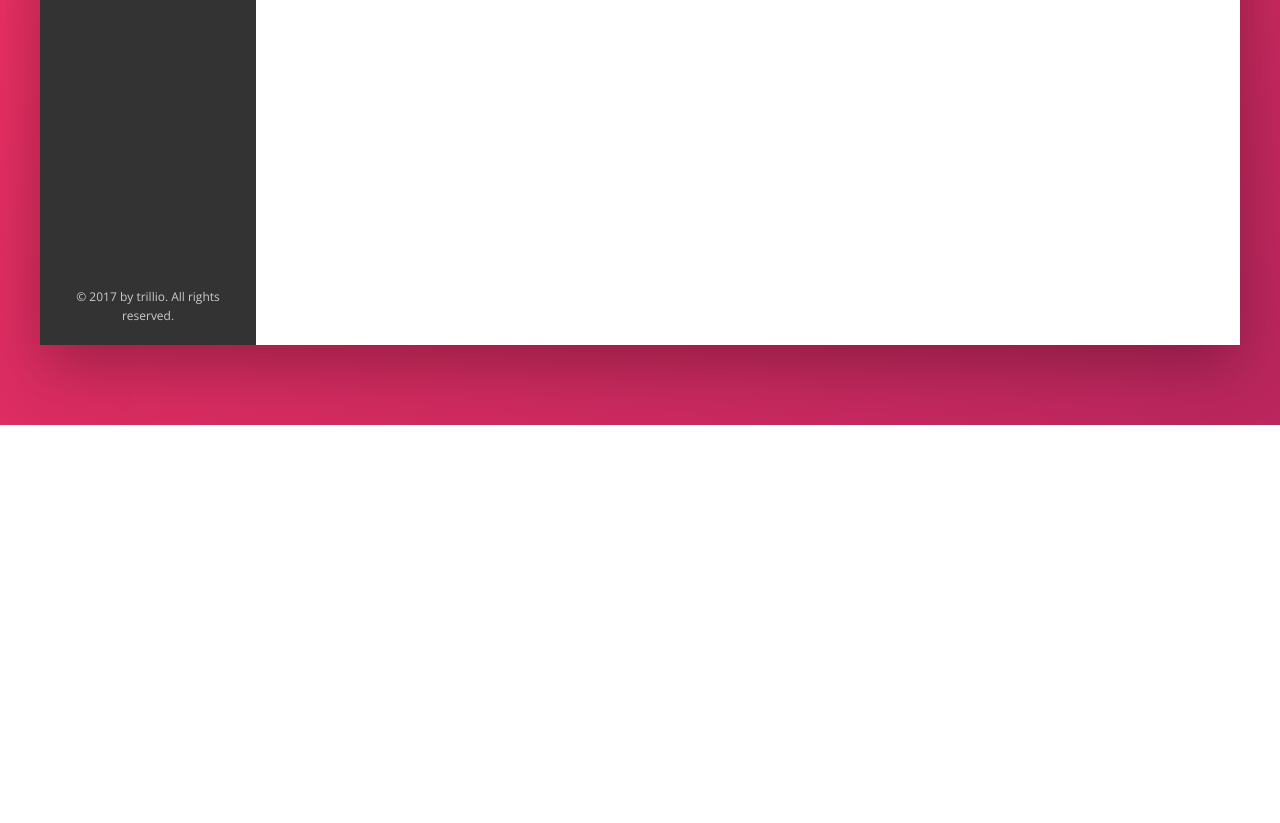
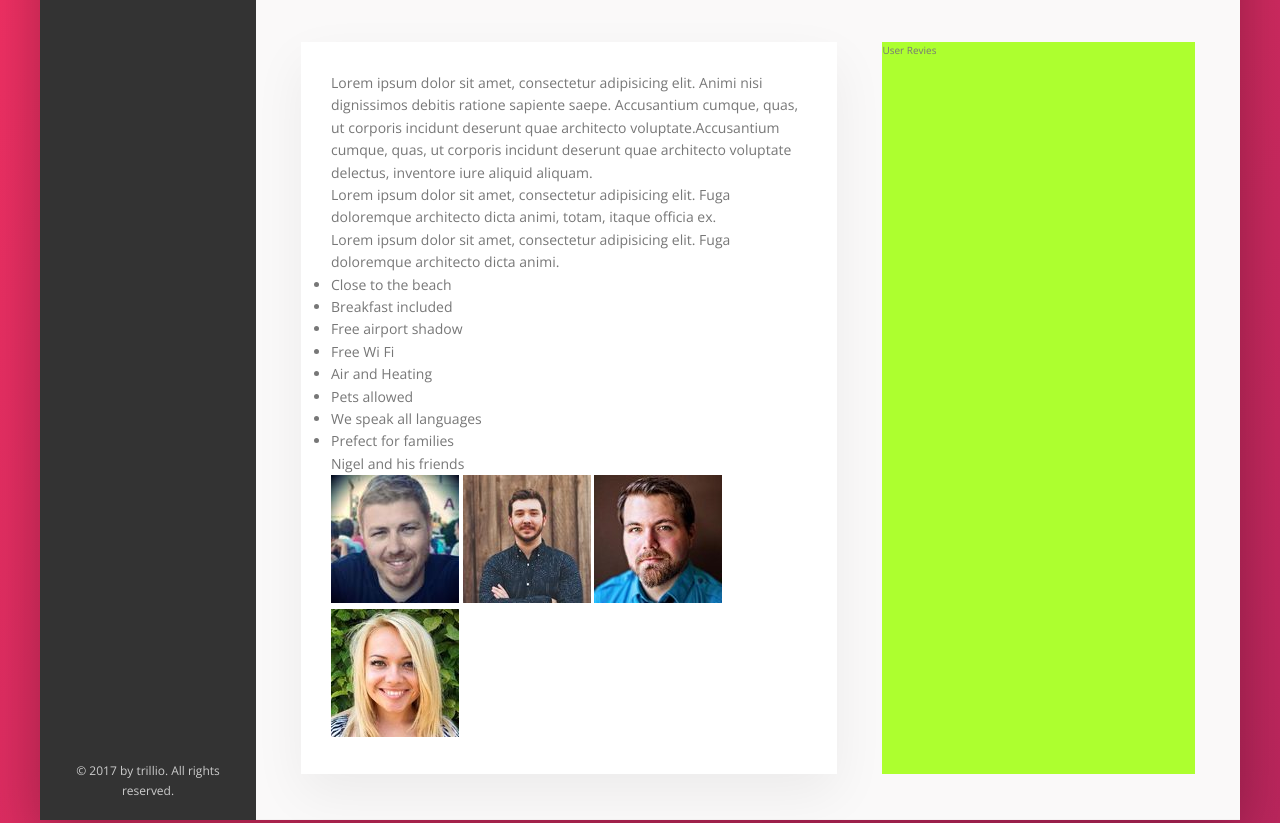
Before and after one commit to ucadena07/Advanced_CSS, a website: page Trillio/index.html in a window 1280 px wide. Shown: the part 605-1428 px from the top of the page. Before the commit the page ends 1030 px from the top, so only its background shows below. Drawn offline with nearby package versions, Linux system fonts and the light colour scheme.

Commit message:
details part 1

```diff
--- a/Trillio/index.html
+++ b/Trillio/index.html
@@ -133,6 +133,59 @@
                         </div>
 
                     </div>
+                    <div class="detail">
+                        <div class="description">
+                            <p class="paragraph">
+                                Lorem ipsum dolor sit amet, consectetur adipisicing elit. Animi nisi dignissimos debitis ratione sapiente saepe. Accusantium cumque, quas, ut corporis incidunt deserunt quae architecto voluptate.Accusantium cumque, quas, ut corporis incidunt deserunt quae architecto voluptate delectus, inventore iure aliquid aliquam.
+                            </p>
+                            <p class="paragraph">
+                                Lorem ipsum dolor sit amet, consectetur adipisicing elit. Fuga doloremque architecto dicta animi, totam, itaque officia ex.
+                            </p>
+                            <p class="paragraph">
+                                Lorem ipsum dolor sit amet, consectetur adipisicing elit. Fuga doloremque architecto dicta animi.
+                            </p>
+                            <ul class="list">
+                                <li class="list__item">
+                                    Close to the beach
+                                </li>
+                                <li class="list__item">
+                                    Breakfast included
+                                </li>
+                                <li class="list__item">
+                                    Free airport shadow
+                                </li>
+                                <li class="list__item">
+                                    Free Wi Fi
+                                </li>
+                                <li class="list__item">
+                                    Air and Heating
+                                </li>
+                                <li class="list__item">
+                                    Pets allowed
+                                </li>
+                                <li class="list__item">
+                                    We speak all languages
+                                </li>
+                                <li class="list__item">
+                                    Prefect for families
+                                </li>
+                            </ul>
+                            <div class="recommend">
+                                <p class="recommend__count">
+                                    Nigel and his friends
+                                </p>
+                                <div class="recommend__friends">
+                                    <img src="img/user-3.jpg" alt="user" class="recommended_photo">
+                                    <img src="img/user-4.jpg" alt="user" class="recommended_photo">
+                                    <img src="img/user-5.jpg" alt="user" class="recommended_photo">
+                                    <img src="img/user-6.jpg" alt="user" class="recommended_photo">
+                                </div>
+                            </div>
+                        </div>
+                        <div class="user-reviews">
+                            User Revies
+                        </div>
+                    </div>
                 </main>
             </div>
         </div>
--- a/Trillio/sass/_base.scss
+++ b/Trillio/sass/_base.scss
@@ -13,6 +13,9 @@
     --color-grey-dark-3: #999;
 
     --shadow-dark: 0 2rem 6rem rgba(0,0,0,.3);
+    --shadow-light: 0 2rem 5rem rgba(0,0,0,.06);
+
+    --line: 1px solid var(--color-grey-light-2);
 }
 
 * {
--- a/Trillio/sass/_layout.scss
+++ b/Trillio/sass/_layout.scss
@@ -31,5 +31,26 @@
 .hotel-view{
     background-color: #fff;
     flex: 1;
-    height: 80rem;
+
 }
+
+.detail {
+    display: flex;
+    padding: 4.5rem;
+    background-color: var(--color-grey-light-1);
+    border-bottom: var(--line);
+}
+
+.description {
+    font-size: 1.4rem;
+    background-color: #fff;
+    box-shadow: var(--shadow-light);
+    padding: 3rem;
+    flex: 0 0 60%;
+    margin-right: 4.5rem;
+}
+
+.user-reviews{
+    background-color: greenyellow;
+    flex: 1;
+}
```
Also changed, not shown: Trillio/css/style.css.
